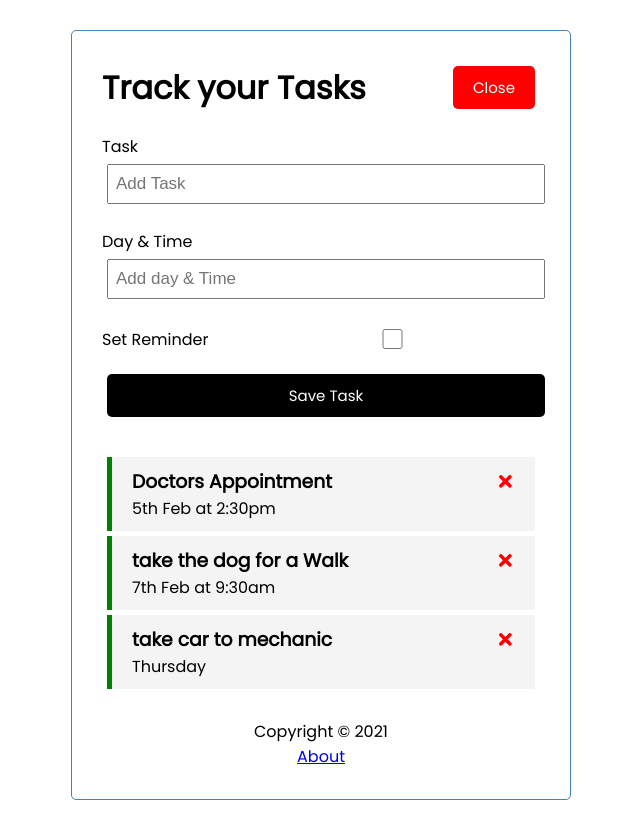
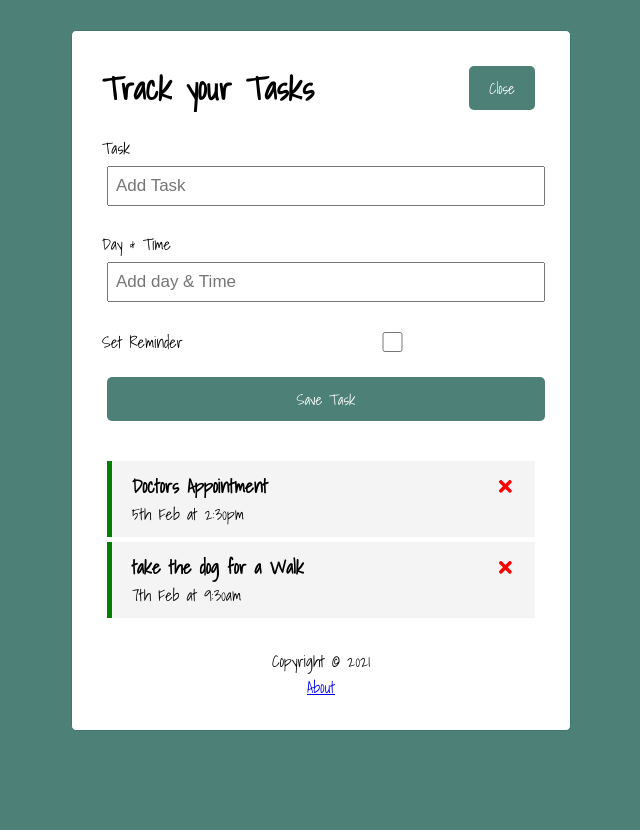
Before and after one commit to martinmaguire89/react-task-tracker, a React (Create React App) app: page / in a window 1280 px wide. Shown: the whole page, without its empty margins (319-959 px from the left). After the commit the page ends 800 px from the top, so only its background shows below. Built offline with nearby package versions, Linux system fonts and the light colour scheme; data requests are answered from the project's data file; the HTML template or start-up script is replaced by a standard one.

Commit message:
updated background colors and font

```diff
--- a/db.json
+++ b/db.json
@@ -11,12 +11,6 @@
       "text": "take the dog for a Walk",
       "day": "7th Feb at 9:30am",
       "reminder": true
-    },
-    {
-      "text": "take car to mechanic",
-      "day": "Thursday ",
-      "reminder": true,
-      "id": 3
     }
   ]
 }
--- a/src/App.js
+++ b/src/App.js
@@ -1,4 +1,3 @@
-import './App.css';
 import { useState, useEffect } from 'react';
 import { BrowserRouter as Router, Route } from 'react-router-dom';
 import Header from './components/Header';
@@ -9,7 +8,6 @@ import About from './components/About';
 
 function App() {
   const [showAddTask, SetShowAddTask] = useState(true);
-
   const [tasks, setTasks] = useState([]);
 
   useEffect(() => {
--- a/src/components/Header.js
+++ b/src/components/Header.js
@@ -10,7 +10,7 @@ const Header = ({ title, onAdd, showAdd }) => {
       <h1>{title}</h1>
       {location.pathname === '/' && (
         <Button
-          color={showAdd ? 'red' : 'green'}
+          color={showAdd ? '#4d8076' : '#2F4858'}
           text={showAdd ? 'Close' : 'Add'}
           onClick={onAdd}
         />
--- a/src/index.css
+++ b/src/index.css
@@ -1,4 +1,4 @@
-@import url('https://fonts.googleapis.com/css2?family=Poppins:wght@300;400&display=swap');
+@import url('https://fonts.googleapis.com/css2?family=Shadows+Into+Light:wght@300;400&display=swap');
 
 * {
   box-sizing: border-box;
@@ -7,7 +7,8 @@
 }
 
 body {
-  font-family: 'Poppins', sans-serif;
+  font-family: 'Shadows Into Light', cursive;
+  background-color: #4d8076;
 }
 
 .container {
@@ -15,9 +16,10 @@ body {
   margin: 30px auto;
   overflow: auto;
   min-height: 300px;
-  border: 1px solid steelblue;
+  border: 1px solid #417573;
   padding: 30px;
   border-radius: 5px;
+  background-color: white;
 }
 
 .header {
@@ -29,7 +31,7 @@ body {
 
 .btn {
   display: inline-block;
-  background: #000;
+  background: #4d8076;
   color: #fff;
   border: none;
   padding: 10px 20px;
```
